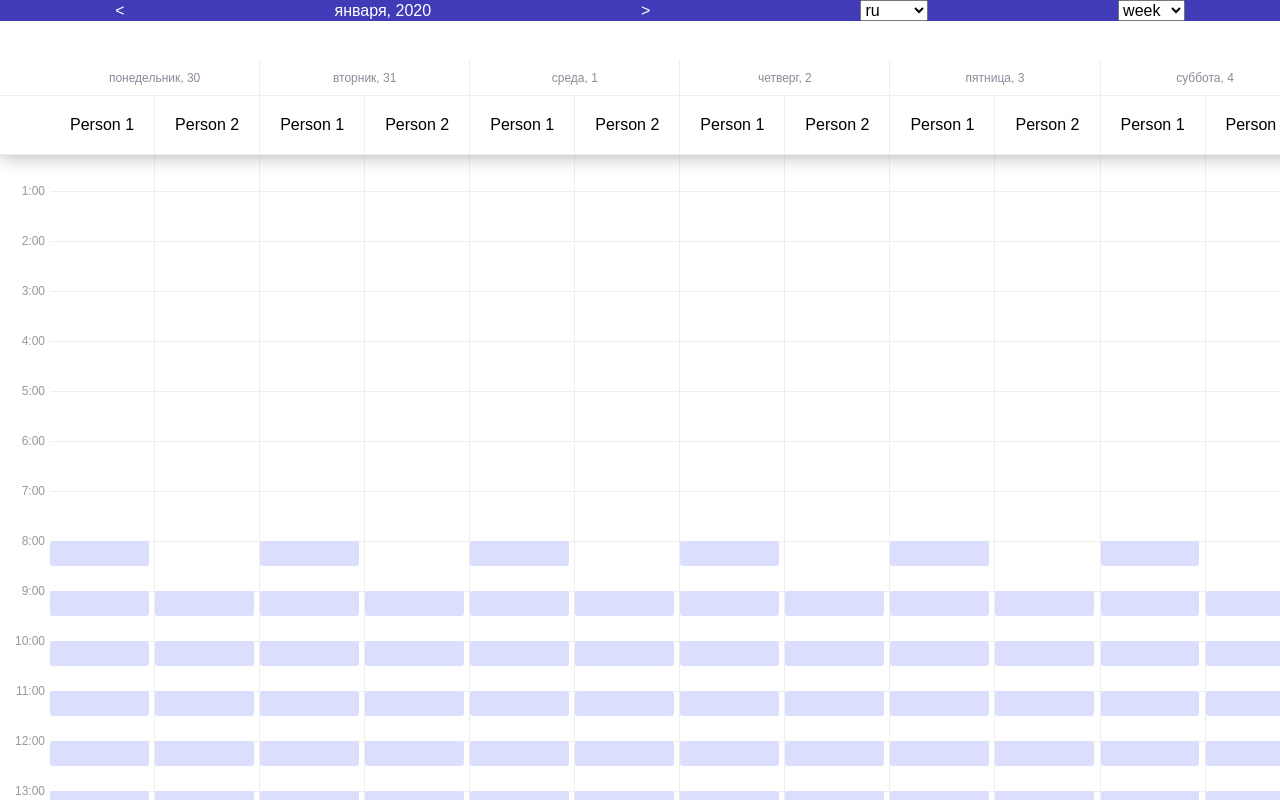
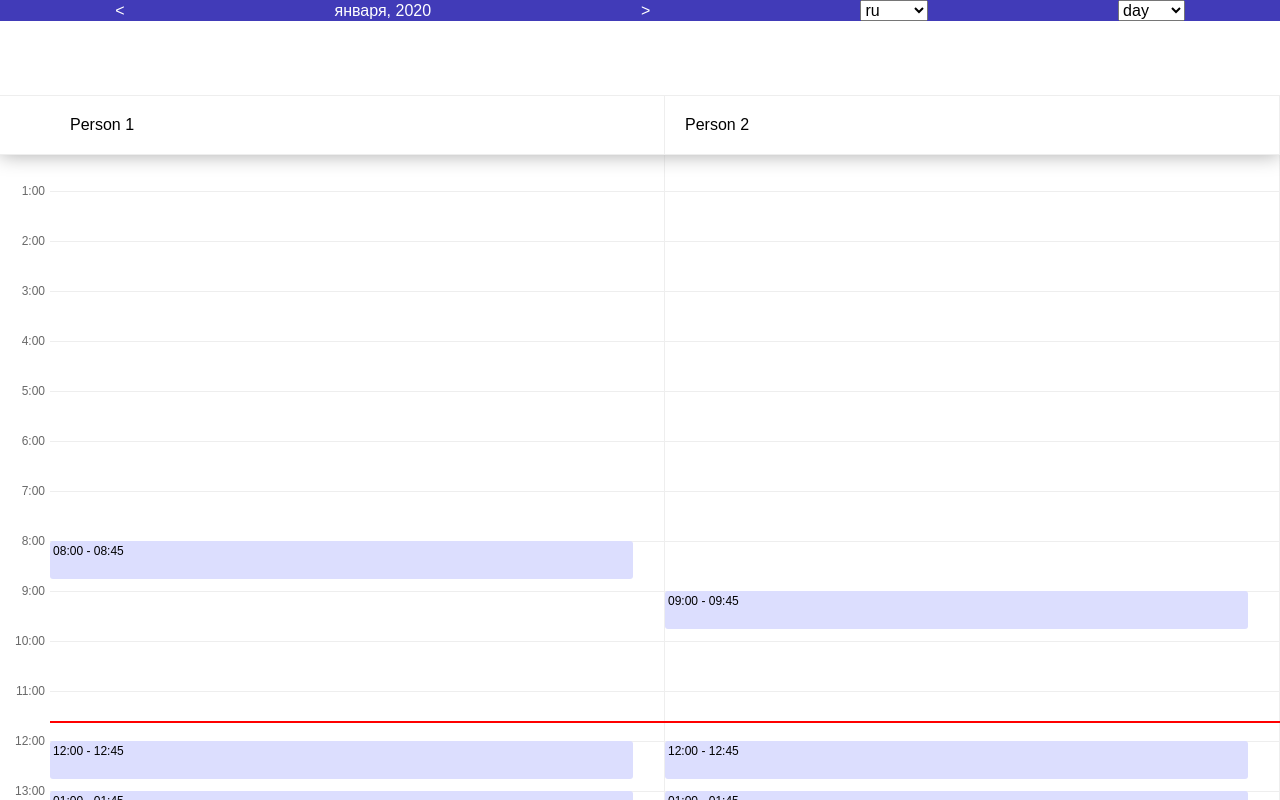
Before and after one commit to shamsartem/calendar, a Vue app: page / in a window 1280 px wide. Built offline with nearby package versions, Linux system fonts and the light colour scheme.

Commit message:
Added basic day view

```diff
--- a/src/components/calendar/calendar.vue
+++ b/src/components/calendar/calendar.vue
@@ -37,12 +37,12 @@ div(
           v-for='type in calendarTypes'
           :value='type.value'
         ) {{ type.name }}
-  keep-alive
   component(
     :is='currentCalendarComponent'
     :now='now'
     :selectedDate='selectedDate'
     :locale='locale'
+    @setDate='setDate'
   )
 </template>
 
@@ -119,6 +119,11 @@ export default {
 
     const selectedDayText = useSelectedDateText(selectedDate, calendarType, locale)
 
+    function setDate (e) {
+      selectDate({ value: e })
+      calendarType.value = 'day'
+    }
+
     return {
       calendarType,
       calendarTypes,
@@ -128,6 +133,7 @@ export default {
 
       selectedDate,
       selectDate,
+      setDate,
 
       selectedDayText,
 
@@ -143,7 +149,6 @@ function useSelectDate (locale) {
   const selectDate = ({
     value,
     back,
-    date,
   }) => {
     selectedDate.value = (() => {
       switch (value) {
@@ -160,8 +165,8 @@ function useSelectDate (locale) {
           return startOfDay(addDays(selectedDate.value, 1))
 
         default:
-          if (date) return date
-          return selectedDate.value
+          if (!value) return new Date()
+          return value
       }
     })()
   }
@@ -203,7 +208,7 @@ function useNow (updatePeriod = 60000) {
 }
 
 function useSelectCalendarType (params) {
-  const calendarType = ref('week')
+  const calendarType = ref('day')
   const calendarTypes = [
     {
       name: 'month',
--- a/src/components/calendar/day/day.vue
+++ b/src/components/calendar/day/day.vue
@@ -1,9 +1,184 @@
 <template lang="pug">
-div {{ selectedDate }}
+div(
+  :class='c.container'
+  :style='`grid-template-columns: auto repeat(${numberOfPeople}, 1fr);`'
+)
+  div(
+    :class='c.month'
+    :style='`grid-column: 1 / span ${numberOfPeople + 1}`'
+  )
+  div(
+    :class='c.emptyPerson'
+  )
+  template(
+    v-for='(hour, i) in hours'
+  )
+    div(
+      :class='c.hourText'
+      :style='`grid-row: ${i + 3}`'
+    )
+      span {{ hour }}
+    div(
+      :class='c.hourLine'
+      :style='`grid-row: ${i + 3}; grid-column: 2 / span ${numberOfPeople}`'
+    )
+  div(
+    :class='c.weekDaysShadow'
+    :style='`grid-column: 1 / span ${numberOfPeople + 1}`'
+  )
+  template(
+    v-for='(doctor, i) in timetablesForDay.doctors'
+  )
+    div(
+      :class='c.person'
+      :style='`grid-column: ${2 + i}`'
+    ) {{ doctor.name }}
+    div(
+      :class='[c.timetable, !j && c.timetable_first]'
+      :style='`grid-column: ${2 + i}`'
+      ref='timetableEls'
+    )
+      template(
+        v-if='isSameDay(startOfWeek(selectedDate, { locale }), startOfWeek(doctor.timeslots[0].startTime, { locale }))'
+      )
+        button(
+          v-for='timeslot in doctor.timeslots'
+          :class='c.event'
+          :style='`top: ${timeslot.start}px; min-height: ${timeslot.end - timeslot.start}px`'
+        )
+          span {{ timeslot.text }}
+  div(
+    v-if='isSameDay(now, timetablesForDay.date)'
+    :class='c.now'
+    :style='nowStyle'
+  )
 </template>
 
+<style lang="postcss" module="c">
+.container {
+  display: grid;
+  grid-template-rows: 36px auto repeat(25, minmax(50px, 1fr));
+  min-width: max-content;
+}
+
+.month {
+  position: sticky;
+  top: 60px;
+  background-color: #fff;
+  z-index: 4;
+  border-bottom: 1px solid #eee;
+  grid-row: 1;
+}
+
+.dayButton {
+  position: absolute;
+  top: 0;
+  left: 0;
+  width: 100%;
+  height: 100%;
+}
+
+.emptyDay {
+  position: sticky;
+  top: 60px;
+  background-color: #fff;
+  border-bottom: 1px solid #eee;
+  z-index: 4;
+  grid-column: 1;
+  grid-row: 1;
+}
+
+.person {
+  grid-row: 2;
+  border-right: 1px solid #eee;
+  border-bottom: 1px solid #eee;
+  padding: 20px;
+  white-space: nowrap;
+  position: sticky;
+  top: 96px;
+  background-color: #fff;
+  z-index: 2;
+}
+
+.emptyPerson {
+  position: sticky;
+  top: 96px;
+  background-color: #fff;
+  z-index: 2;
+  grid-column: 1;
+  grid-row: 2;
+  border-bottom: 1px solid #eee;
+}
+
+.timetable {
+  position: relative;
+  border-right: 1px solid #eee;
+  grid-row: 3 / span 25;
+}
+
+.hourText {
+  display: flex;
+  align-items: center;
+  justify-content: flex-end;
+  grid-column: 1;
+  padding: 0 5px 0 15px;
+  color: dimgrey;
+  font-size: 12px;
+  white-space: nowrap;
+  position: sticky;
+  left: 0;
+  background-color: #fff;
+  z-index: 1;
+}
+
+.hourLine {
+  align-self: center;
+  height: 1px;
+  background-color: #eee;
+  flex-grow: 1;
+}
+
+.weekDaysShadow {
+  grid-row: 2;
+  box-shadow: 0 0 20px #aaa;
+  pointer-events: none;
+  z-index: 3;
+  position: sticky;
+  top: 96px;
+}
+
+.event {
+  position: absolute;
+  width: 95%;
+  border-radius: 3px;
+  background-color: #dcdefe;
+  font-size: 12px;
+  padding: 3px;
+  display: flex;
+  flex-direction: column;
+}
+
+.now {
+  position: absolute;
+  width: 100%;
+  height: 2px;
+  background-color: red;
+}
+</style>
+
 <script>
+import { computed, ref, onMounted, onBeforeUnmount, watch } from '@vue/composition-api'
+import useDaysOfWeek from '../use-days-of-week'
 import { ru } from 'date-fns/locale'
+import {
+  startOfDay,
+  format,
+  addHours,
+  startOfWeek,
+  addMinutes,
+  getUnixTime,
+  isSameDay,
+} from 'date-fns'
 
 export default {
   props: {
@@ -20,5 +195,132 @@ export default {
       default: () => ru,
     },
   },
+  setup (props) {
+    const hours = useHours(props)
+    const daysOfWeek = useDaysOfWeek(props, true)
+    const {
+      timetableEls,
+      pixelsDividedBySecondsInADay,
+    } = useTimeToPixels()
+
+    const { timetablesForDay, numberOfPeople } = useTimetable(props, {
+      pixelsDividedBySecondsInADay,
+      timetableEls,
+    })
+
+    const nowStyle = computed(() => `top: ${timeToPixelsFromTop({
+      timetableEls,
+      pixelsDividedBySecondsInADay,
+      time: props.now,
+    }).value - 1}px; grid-column: 2 / span ${numberOfPeople}`)
+
+    return {
+      hours,
+      daysOfWeek,
+      timetablesForDay,
+      numberOfPeople,
+      timetableEls,
+      nowStyle,
+      isSameDay,
+      startOfWeek,
+    }
+  },
+}
+
+function useHours (props) {
+  const dayStart = startOfDay(new Date())
+  const timeFormat = computed(() => {
+    if (props.locale.code === 'en-US') {
+      return 'h:mm a'
+    }
+
+    return 'H:mm'
+  })
+
+  return computed(() => new Array(25)
+    .fill(null)
+    .map((_, i) => format(addHours(dayStart, i), timeFormat.value)))
+}
+
+function useTimeToPixels () {
+  const timetableEls = ref(null)
+
+  const pixelsDividedBySecondsInADay = ref(0.09)
+
+  const setPixelsDividedBySecondsInADay = () => {
+    const h = timetableEls.value ? timetableEls.value[0].offsetHeight : 0
+    pixelsDividedBySecondsInADay.value = (h - h / 25) / 86400
+  }
+
+  watch(() => {
+    setPixelsDividedBySecondsInADay(timetableEls.value)
+  })
+
+  onMounted(setPixelsDividedBySecondsInADay)
+  window.addEventListener('resize', setPixelsDividedBySecondsInADay)
+  onBeforeUnmount(() => {
+    window.removeEventListener('resize', setPixelsDividedBySecondsInADay)
+  })
+
+  return {
+    timetableEls,
+    pixelsDividedBySecondsInADay,
+  }
+}
+
+function timeToPixelsFromTop ({ time, pixelsDividedBySecondsInADay, timetableEls }) {
+  return computed(() => {
+    let offset
+    if (!timetableEls.value) {
+      offset = 10
+    } else {
+      offset = timetableEls.value[0].offsetHeight / 50
+    }
+    return Math.round(offset + pixelsDividedBySecondsInADay.value * (getUnixTime(time) - getUnixTime(startOfDay(time))))
+  })
+}
+
+function useTimetable (props, {
+  pixelsDividedBySecondsInADay,
+  timetableEls,
+}) {
+  const numberOfPeople = 2
+
+  return {
+    timetablesForDay: computed(() => {
+      const start = startOfDay(props.selectedDate, { locale: props.locale })
+      return {
+        date: start,
+        doctors: new Array(numberOfPeople)
+          .fill(null)
+          .map((_, j) => ({
+            name: `Person ${j + 1}`,
+            timeslots: new Array(12)
+              .fill(null)
+              .map((_, k) => {
+                const s = addHours(addHours(start, k), j + 8)
+                const e = addMinutes(s, 45)
+                return {
+                  start: timeToPixelsFromTop({
+                    time: s,
+                    pixelsDividedBySecondsInADay,
+                    timetableEls,
+                  }).value,
+                  startTime: s,
+                  text: `${format(s, 'hh:mm', { locale: props.locale })} - ${format(e, 'hh:mm', { locale: props.locale })}`,
+                  end: timeToPixelsFromTop({
+                    time: e,
+                    pixelsDividedBySecondsInADay,
+                    timetableEls,
+                  }).value,
+                  endTime: e,
+                }
+              })
+              .filter(_ => Math.random() > 0.5),
+          })),
+      }
+    }),
+    numberOfPeople,
+  }
 }
 </script>
--- a/src/components/calendar/month/month.vue
+++ b/src/components/calendar/month/month.vue
@@ -6,16 +6,23 @@ div(
     v-for='(weekDayName, i) in weekDayNames'
     :class='c.weekDayName'
     :style='`grid-column: ${i + 1}`'
+    aria-hidden='true'
   )
-    div {{ weekDayName }}
+    div {{ weekDayName.name }}
   div(
     v-for='day in monthDays'
     :class='[c.day, day.otherMonth && c.day_otherMonth]'
   )
     div(
       :class='[c.number, day.today && c.number_today]'
+      aria-hidden='true'
     ) {{ day.number }}
     | {{ day.dayOfTheWeek }}
+    button(
+      :class='c.dayButton'
+      @click='$emit("setDate", day.date)'
+    )
+      span.visuallyHidden {{ day.srText }}
   div(
     :class='c.weekDaysShadow'
   )
@@ -47,8 +54,9 @@ div(
   background-color: white;
   line-height: 1;
   font-size: 12px;
-  color: #8b8b9a;
+  color: dimgrey;
   border-right: 1px solid #eee;
+  text-transform: capitalize;
 }
 
 .day {
@@ -57,10 +65,19 @@ div(
   flex-direction: column;
   border-right: 1px solid #eee;
   border-bottom: 1px solid #eee;
+  position: relative;
 
   &_otherMonth {
     color: #aaa;
   }
+}
+
+.dayButton {
+  position: absolute;
+  top: 0;
+  left: 0;
+  width: 100%;
+  height: 100%;
 }
 
 .number {
@@ -156,6 +173,7 @@ function useMonthDays (props) {
         return {
           date,
           number: format(date, 'd'),
+          srText: `${format(date, 'do MMMM yyyy', { locale: props.locale })}`,
           otherMonth: !isSameMonth(date, props.selectedDate),
           today: isSameDay(date, props.now),
         }
--- a/src/components/calendar/use-days-of-week.js
+++ b/src/components/calendar/use-days-of-week.js
@@ -32,6 +32,12 @@ export default function useWeekDayNames (props, showDate = false) {
     const weekStart = startOfWeek(props.selectedDate, { locale: props.locale })
     return new Array(7)
       .fill(null)
-      .map((_, i) => format(addDays(weekStart, i), monthFormat.value, { locale: props.locale }))
+      .map((_, i) => {
+        const date = addDays(weekStart, i)
+        return {
+          date,
+          name: format(date, monthFormat.value, { locale: props.locale }),
+        }
+      })
   })
 }
--- a/src/components/calendar/week/week.vue
+++ b/src/components/calendar/week/week.vue
@@ -8,9 +8,17 @@ div(
   )
   div(
     v-for='(day, i) in daysOfWeek'
-    :class='c.day'
+    :class='[c.day, isSameDay(now, day.date) && c.day_today]'
     :style='`grid-column: ${numberOfPeople * i + 2} / span ${numberOfPeople}`'
-  ) {{ day }}
+  )
+    span(
+      aria-hidden='true'
+    ) {{ day.name }}
+    button(
+      :class='c.dayButton'
+      @click='$emit("setDate", day.date)'
+    )
+      span.visuallyHidden {{ day.name }}
   div(
     :class='c.emptyPerson'
   )
@@ -48,11 +56,12 @@ div(
         template(
           v-if='isSameDay(startOfWeek(selectedDate, { locale }), startOfWeek(doctor.timeslots[0].startTime, { locale }))'
         )
-          div(
+          button(
             v-for='timeslot in doctor.timeslots'
             :class='c.event'
-            :style='`top: ${timeslot.start}px; height: ${timeslot.end - timeslot.start}px`'
+            :style='`top: ${timeslot.start}px; min-height: ${timeslot.end - timeslot.start}px`'
           )
+            span {{ timeslot.text }}
         div(
           v-if='isSameDay(now, timetablesForDay.date)'
           :class='c.now'
@@ -73,7 +82,7 @@ div(
   align-items: center;
   line-height: 1;
   font-size: 12px;
-  color: #8b8b9a;
+  color: dimgrey;
   border-right: 1px solid #eee;
   border-bottom: 1px solid #eee;
   grid-column: span 2;
@@ -82,6 +91,20 @@ div(
   top: 60px;
   background-color: #fff;
   z-index: 4;
+  text-transform: capitalize;
+
+  &_today {
+    color: #413bb8;
+    font-weight: 700;
+  }
+}
+
+.dayButton {
+  position: absolute;
+  top: 0;
+  left: 0;
+  width: 100%;
+  height: 100%;
 }
 
 .emptyDay {
@@ -141,7 +164,7 @@ div(
   justify-content: flex-end;
   grid-column: 1;
   padding: 0 5px 0 15px;
-  color: #999;
+  color: dimgrey;
   font-size: 12px;
   white-space: nowrap;
   position: sticky;
@@ -171,12 +194,16 @@ div(
   width: 95%;
   border-radius: 3px;
   background-color: #dcdefe;
+  font-size: 12px;
+  padding: 3px;
+  display: flex;
+  flex-direction: column;
 }
 
 .now {
   position: absolute;
   width: calc(100% + 1px);
-  height: 1px;
+  height: 2px;
   background-color: red;
 }
 </style>
@@ -317,7 +344,7 @@ function useTimetable (props, {
                 .fill(null)
                 .map((_, k) => {
                   const s = addHours(addHours(addDays(start, i), k), j + 8)
-                  const e = addMinutes(s, 30)
+                  const e = addMinutes(s, 45)
                   return {
                     start: timeToPixelsFromTop({
                       time: s,
@@ -325,6 +352,7 @@ function useTimetable (props, {
                       timetableEls,
                     }).value,
                     startTime: s,
+                    text: `${format(s, 'hh:mm', { locale: props.locale })} - ${format(e, 'hh:mm', { locale: props.locale })}`,
                     end: timeToPixelsFromTop({
                       time: e,
                       pixelsDividedBySecondsInADay,
@@ -332,7 +360,8 @@ function useTimetable (props, {
                     }).value,
                     endTime: e,
                   }
-                }),
+                })
+                .filter(_ => Math.random() > 0.5),
             })),
         }))
     }),
```
Lines whose indentation alone changed are shown as unchanged.
